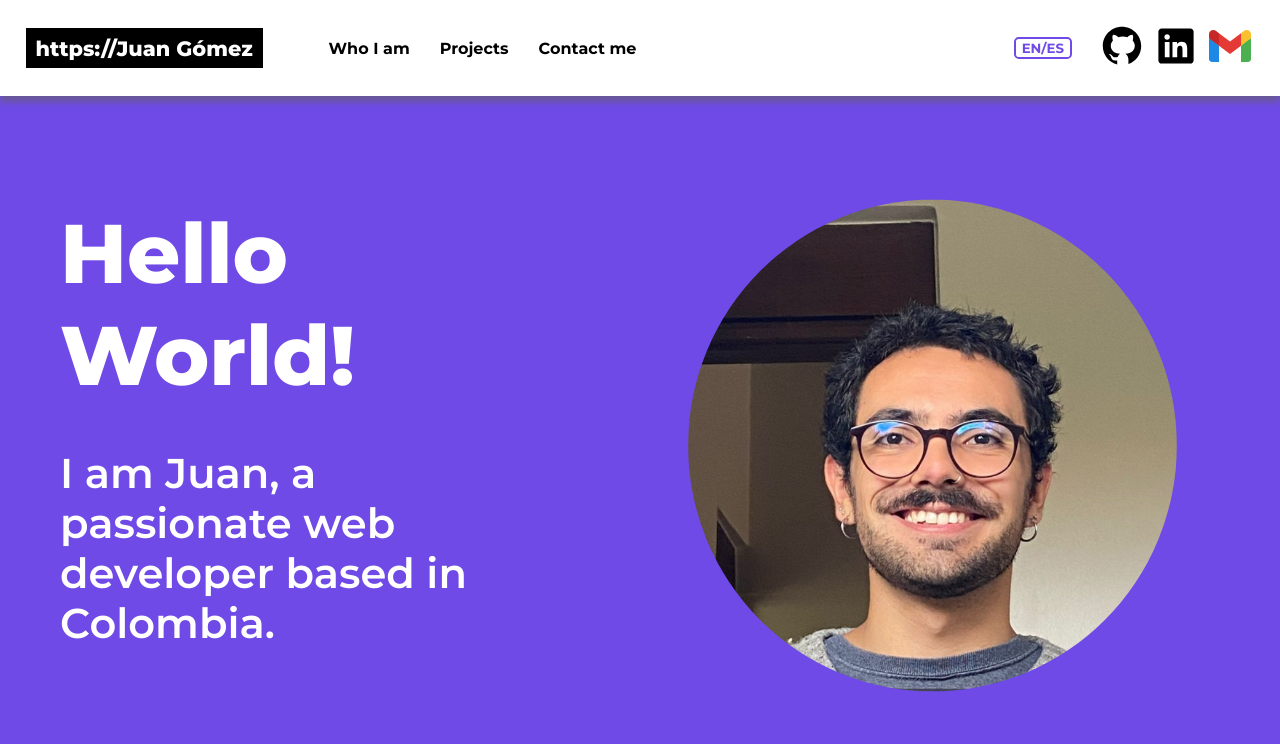
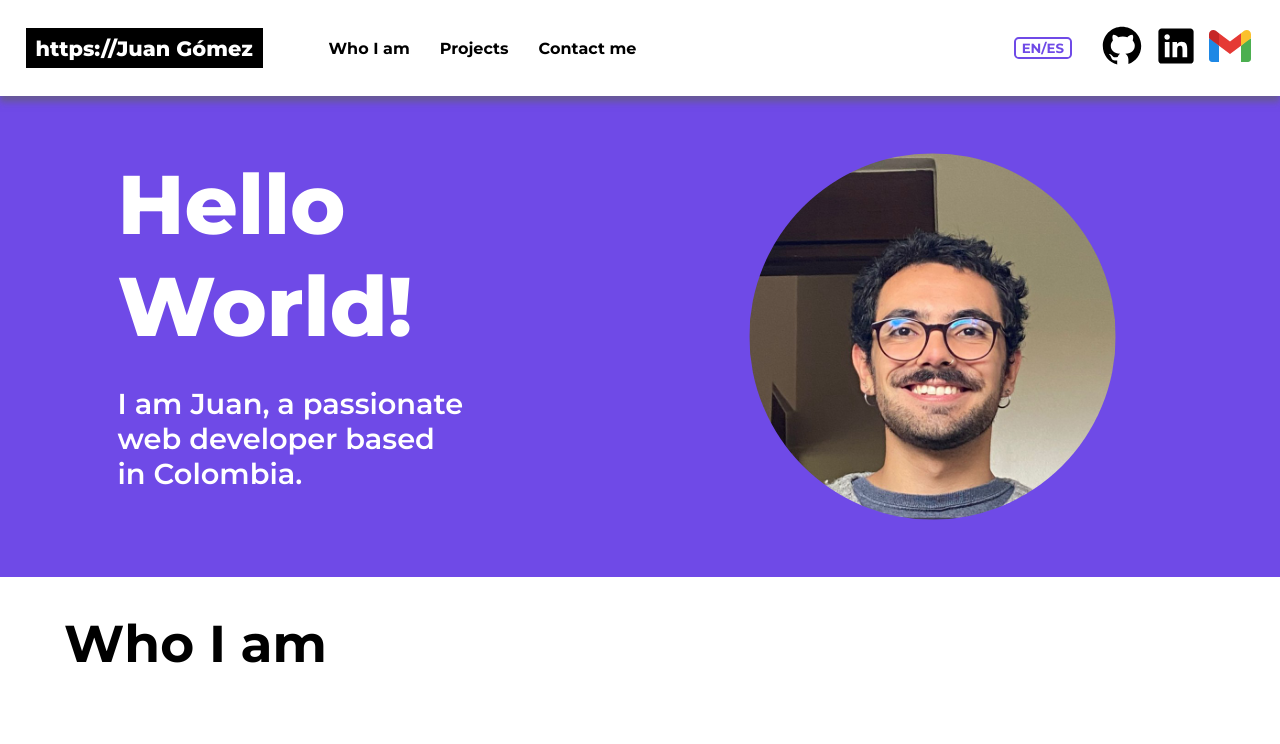
Before and after one commit to JPGomezCuervo/Portfolio-v2, a Vue app: page / in a window 1280 px wide. Shown: the top 744 px of the page. Built offline with nearby package versions, Linux system fonts and the light colour scheme.

Commit message:
Fix hero structure and size

```diff
--- a/src/components/Hero.vue
+++ b/src/components/Hero.vue
@@ -33,7 +33,7 @@ const { hero } = toRefs(selectLanguages());
 
 .split {
     display: block;
-    padding: 60px 0;
+    padding: 25px 0;
     width: 100%;
 }
 
@@ -53,30 +53,34 @@ const { hero } = toRefs(selectLanguages());
     justify-content: center;
     width: 100%;
     color: white;
+    padding-left: 10%;
 }
 
 
 .left-container h1 {
     text-align: left;
-    font-size: clamp(2rem, 2rem + 4vw, 8rem);
+    font-size: clamp(2rem, 2rem + 4vw, 7rem);
     width: 20%;
     margin: 0;
 }
 
 .left-container h3 {
     font-family: "Montserrat-semiBold";
-    font-size: clamp(1rem, 1rem + 2vw, 3rem);
-    // width: clamp()
-    width: 30rem;
+    font-size: clamp(1rem, 1rem + 1vw, 3rem);
+    // width: 30rem;
+    width: clamp(15rem, 1rem + 26vw, 40rem);
 }
 
 .right-container {
+    display: flex;
+    justify-content: center;
+    align-items: center;
     width: 100%;
 }
 
 #photo {
-    width: 100%;
-    height: 100%;
+    width: 75%;
+    max-width: 500px;
     object-fit: cover;
     border-radius: 100%;
     transform: scale(.85);
@@ -96,6 +100,7 @@ const { hero } = toRefs(selectLanguages());
         align-items: center;
         grid-row: 2;
         width: 100%;
+        padding: 0;
     }
 
     .left-container h1,
@@ -113,8 +118,7 @@ const { hero } = toRefs(selectLanguages());
         justify-content: center;
     }
     #photo {
-        // max-width: 200px;
-        // width: 500px;
+        height: 100%;
         width: clamp(150px, 30px + 50vw, 500px);
         // width: 150px;
     }
```
